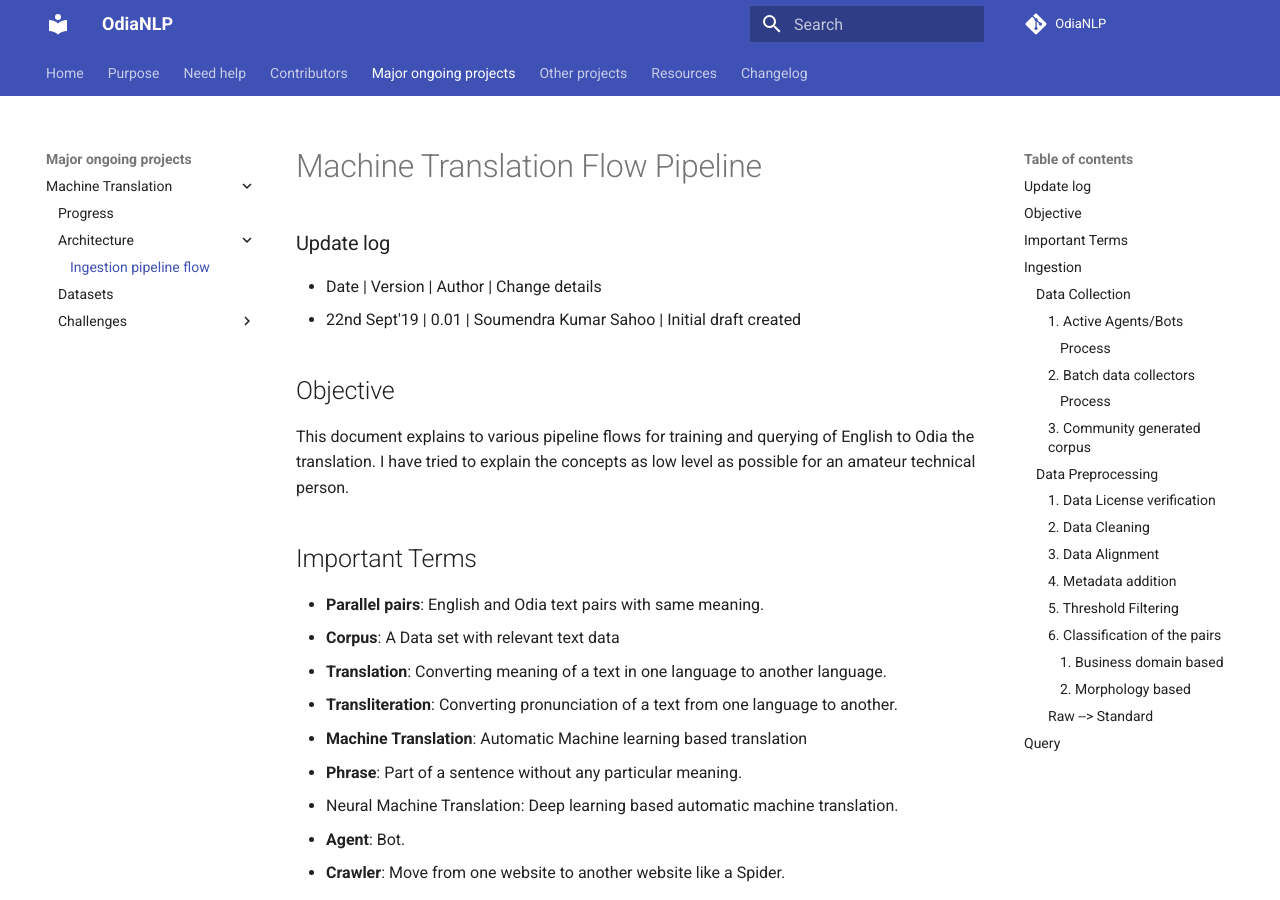
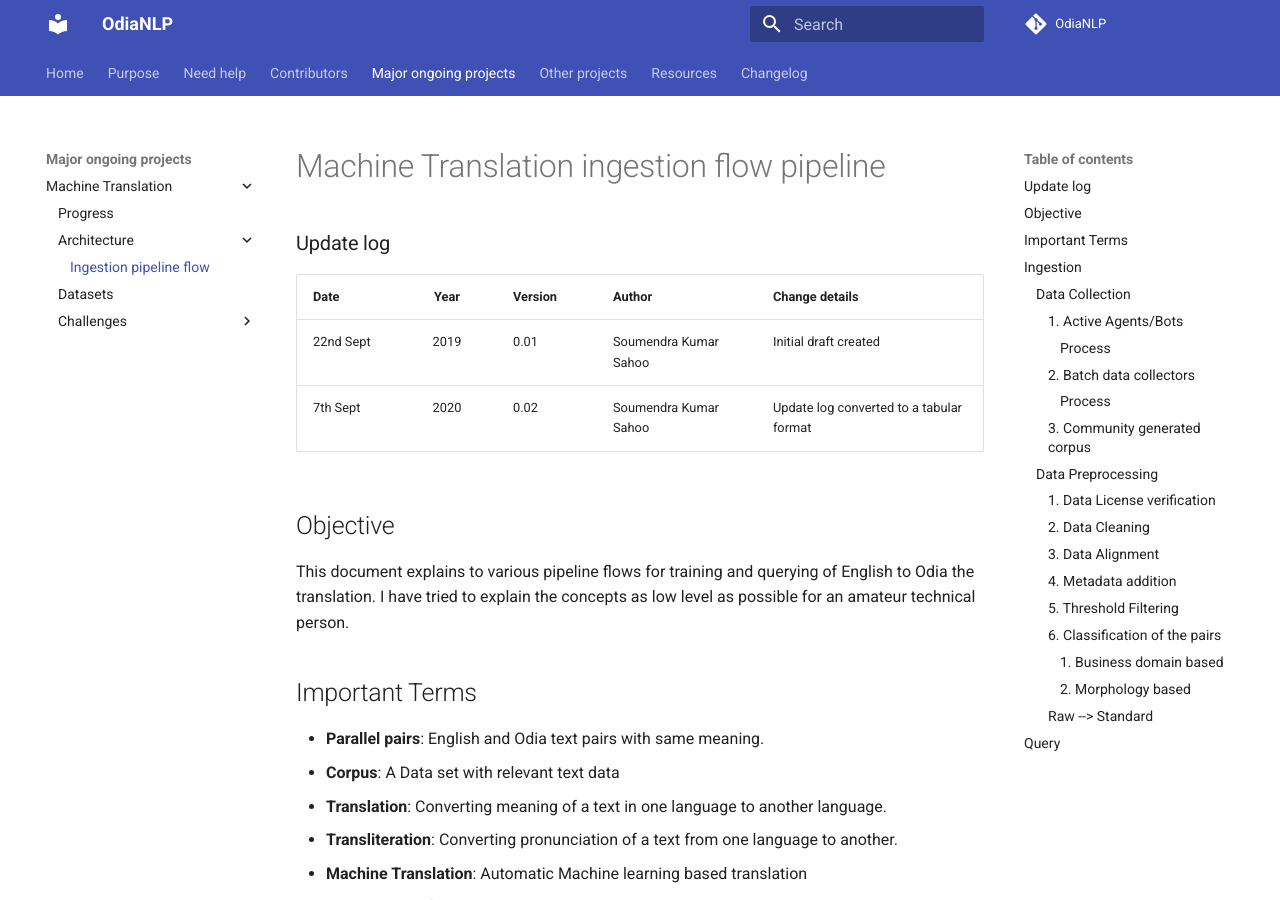
Before and after one commit to OdiaNLP/odianlp.github.io, an MkDocs documentation site: the page built from docs/machine_translation/MT_Flow_Pipeline.md, in a window 1280 px wide and 900 px high. Built offline with MkDocs 1.6.1 and Material for MkDocs 9.7.7, drawn with Linux system fonts in a browser that asks for light colours; comment, search, counter and statistics services are not loaded.

Commit message:
basic changes

```diff
--- a/docs/machine_translation/MT_Flow_Pipeline.md
+++ b/docs/machine_translation/MT_Flow_Pipeline.md
@@ -1,7 +1,9 @@
-# Machine Translation Flow Pipeline
+# Machine Translation ingestion flow pipeline
 ### Update log
-- Date | Version | Author | Change details
-- 22nd Sept'19 | 0.01 | Soumendra Kumar Sahoo | Initial draft created
+Date | Year | Version | Author | Change details
+:---------|:----------:|:---------|:---------|:---------
+22nd Sept | 2019 | 0.01 | Soumendra Kumar Sahoo | Initial draft created
+7th Sept | 2020 | 0.02 | Soumendra Kumar Sahoo | Update log converted to a tabular format
 
 ## Objective
 This document explains to various pipeline flows for training and querying of English to Odia the translation.
--- a/mkdocs.yml
+++ b/mkdocs.yml
@@ -72,6 +72,7 @@ nav:
         - Challenges:
             - Sentence Alignment: machine_translation/sentence_alignment.md
             - UI for corpus generation: machine_translation/ui_for_corpus_generation.md
+            - Tweets extraction: machine_translation/tweets_extraction.md
   - Other projects:
     - Contribution: contributions.md
   - Resources:
```
Also changed, not shown: docs/machine_translation/tweets_extraction.md (added, +12 -0 lines), docs/machine_translation/ui_for_corpus_generation.md (+11 -7 lines).
